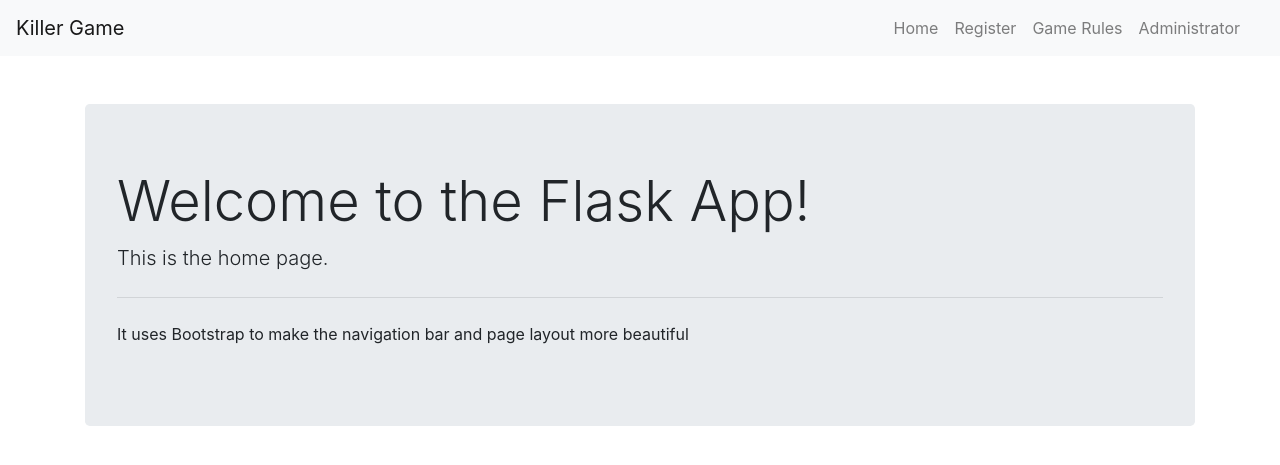
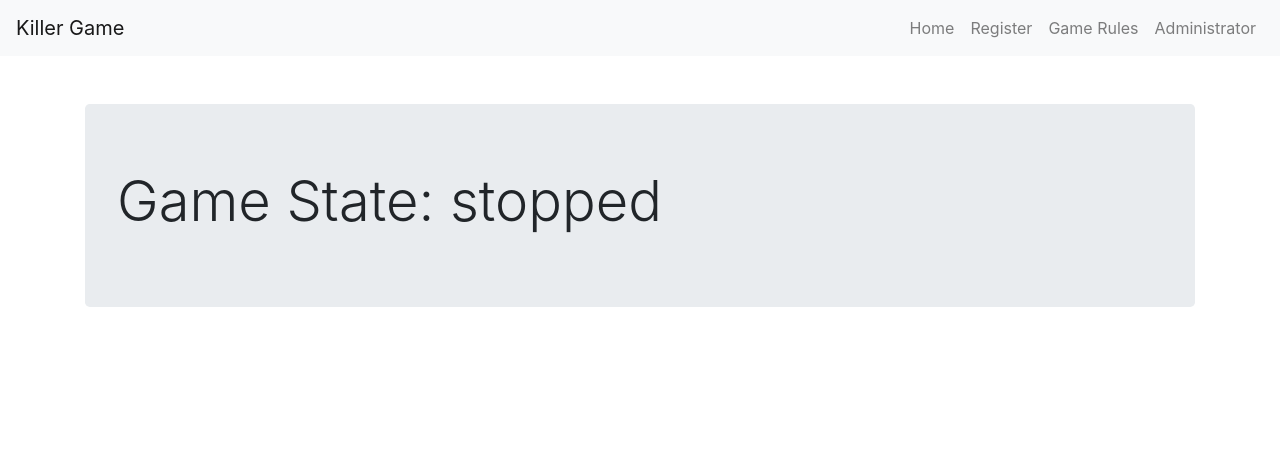
Before and after one commit to gverbist/killer-gotcha, a Flask app: page / in a window 1280 px wide. Shown: the top 465 px of the page. Run offline with Flask 2, Linux system fonts and the light colour scheme; data comes from the database, SQL or seed files in the repository; both versions use the stored data as it was after the commit; some libraries are stand-ins or nearby versions.

Commit message:
Added game status on homepage. Removed the game status in the navbar

```diff
--- a/app.py
+++ b/app.py
@@ -12,7 +12,16 @@ gameState = "running"
 
 @app.route('/')
 def index():
-    return render_template('index.html')
+    conn = sqlite3.connect('users.db')
+    c = conn.cursor()
+
+    # Get the current game state from the game_state table
+    c.execute('SELECT game_state FROM game_state')
+    gameState = c.fetchone()[0]
+
+    conn.close()
+
+    return render_template('index.html', gameState=gameState)
 
 @app.route('/register', methods=['GET', 'POST'])
 def register():
@@ -49,9 +58,6 @@ def thank_you():
 def game_rules():
     return render_template('game_rules.html')
 
-# @app.route('/admin')
-# def admin():
-#     return render_template('admin.html')
 @app.route('/delete_data', methods=['POST'])
 def delete_data():
     conn = sqlite3.connect('users.db')
--- a/templates/base.html
+++ b/templates/base.html
@@ -29,9 +29,6 @@
           <li class="nav-item">
             <a class="nav-link" href="{{ url_for('admin') }}">Administrator</a>
           </li>
-          <li class="nav-item">
-            <a class="nav-link" href="#" id="game-state-link">{{ gameState }}</a>
-          </li>
         </ul>
       </div>
     </nav>
--- a/templates/index.html
+++ b/templates/index.html
@@ -2,10 +2,7 @@
 
 {% block content %}
   <div class="jumbotron">
-    <h1 class="display-4">Welcome to the Flask App!</h1>
-    <p class="lead">This is the home page.</p>
-    <hr class="my-4">
-    <p>It uses Bootstrap to make the navigation bar and page layout more beautiful
+    <h1 class="display-4">Game State: {{ gameState }}</h1>
   </div>
 
   {% endblock %}
```
Also changed, not shown: users.db.
